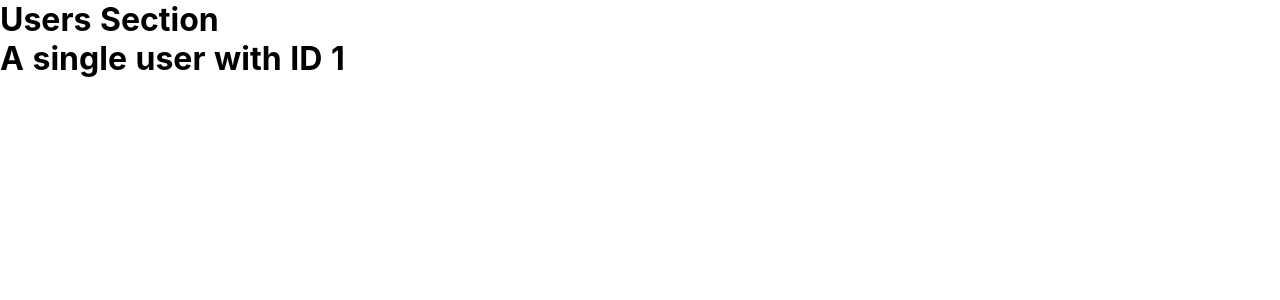
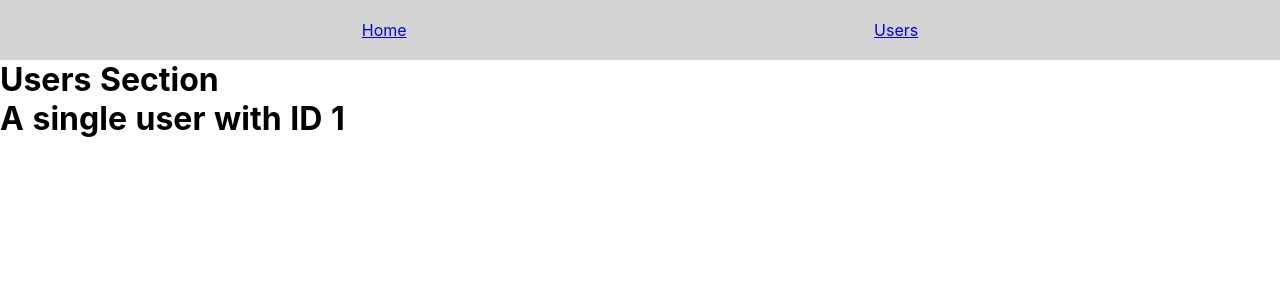
Before and after one commit to Benneee/nuxt-stuff, a Nuxt app in the folder nuxt-starting-project/: page /users/1 in a window 1280 px wide. Shown: the top 300 px of the page. Built offline with nearby package versions, Linux system fonts and the light colour scheme.

Commit message:
Feat: working with components

```diff
--- /dev/null
+++ b/nuxt-starting-project/components/Header.vue
@@ -0,0 +1,40 @@
+<template>
+  <header class="header">
+    <ul class="nav-items">
+      <li>
+        <nuxt-link to="/">Home</nuxt-link>
+      </li>
+      <li>
+        <nuxt-link to="/users">Users</nuxt-link>
+      </li>
+    </ul>
+  </header>
+</template>
+
+<script>
+export default {
+  name: "Header"
+
+}
+</script>
+
+<style scoped>
+  .header {
+    width: 100%;
+    height: 60px;
+    display: flex;
+    justify-content: center;
+    align-items: center;
+    background-color: lightgray;
+  }
+
+  .nav-items {
+    list-style: none;
+    padding: 0;
+    margin: 0;
+    display: flex;
+    justify-content: space-around;
+    align-items: center;
+    width: 80%;
+  }
+</style>
--- a/nuxt-starting-project/components/Logo.vue
+++ /dev/null
@@ -1,78 +0,0 @@
-<template>
-  <div class="VueToNuxtLogo">
-    <div class="Triangle Triangle--two"></div>
-    <div class="Triangle Triangle--one"></div>
-    <div class="Triangle Triangle--three"></div>
-    <div class="Triangle Triangle--four"></div>
-  </div>
-</template>
-
-<style>
-.VueToNuxtLogo
-{
-  display: inline-block;
-  animation: turn 2s linear forwards 1s;
-  transform: rotateX(180deg);
-  position: relative;
-  overflow: hidden;
-  height: 180px;
-  width: 245px;
-}
-.Triangle
-{
-  position: absolute;
-  top: 0;
-  left: 0;
-  width: 0;
-  height: 0;
-}
-.Triangle--one
-{
-  border-left: 105px solid transparent;
-  border-right: 105px solid transparent;
-  border-bottom: 180px solid #41B883;
-}
-.Triangle--two
-{
-  top: 30px;
-  left: 35px;
-  animation: goright 0.5s linear forwards 3.5s;
-  border-left: 87.5px solid transparent;
-  border-right: 87.5px solid transparent;
-  border-bottom: 150px solid #3B8070;
-}
-.Triangle--three
-{
-  top: 60px;
-  left: 35px;
-  animation: goright 0.5s linear forwards 3.5s;
-  border-left: 70px solid transparent;
-  border-right: 70px solid transparent;
-  border-bottom: 120px solid #35495E;
-}
-.Triangle--four
-{
-  top: 120px;
-  left: 70px;
-  animation: godown 0.5s linear forwards 3s;
-  border-left: 35px solid transparent;
-  border-right: 35px solid transparent;
-  border-bottom: 60px solid #fff;
-}
-
-@keyframes turn {
-  100% {
-    transform: rotateX(0deg);
-  }
-}
-@keyframes godown {
-  100% {
-    top: 180px;
-  }
-}
-@keyframes goright {
-  100% {
-    left: 70px;
-  }
-}
-</style>
--- a/nuxt-starting-project/layouts/default.vue
+++ b/nuxt-starting-project/layouts/default.vue
@@ -1,8 +1,19 @@
 <template>
   <div>
+    <Header />
     <nuxt/>
   </div>
 </template>
+
+<script>
+import Header from '~/components/Header.vue';
+
+export default {
+  components: {
+    Header
+  }
+}
+</script>
 
 <style>
 html
--- a/nuxt-starting-project/layouts/users.vue
+++ b/nuxt-starting-project/layouts/users.vue
@@ -1,9 +1,19 @@
 <template>
   <div>
+    <Header />
     <h1>Users Section</h1>
     <nuxt/>
   </div>
 </template>
+<script>
+import Header from '~/components/Header.vue';
+
+export default {
+  components: {
+    Header
+  }
+}
+</script>
 
 <style>
 html
--- a/nuxt-starting-project/package.json
+++ b/nuxt-starting-project/package.json
@@ -1,8 +1,8 @@
 {
-  "name": "nuxt-course",
+  "name": "nuxt-playground",
   "version": "1.0.0",
-  "description": "Nuxt.js course for Udemy",
-  "author": "Maximilian Schwarzmüller",
+  "description": "Nuxt.js playground for revision",
+  "author": "Benneee",
   "private": true,
   "scripts": {
     "dev": "nuxt",
--- a/nuxt-starting-project/pages/index.vue
+++ b/nuxt-starting-project/pages/index.vue
@@ -7,13 +7,7 @@
 </template>
 
 <script>
-import Logo from '~/components/Logo.vue';
-
 export default {
-  components: {
-    Logo
-  },
-
   methods: {
     goToProductsPage() {
       this.$router.push("/products");
@@ -23,12 +17,4 @@ export default {
 </script>
 
 <style scoped>
-.container {
-  min-height: 100vh;
-  display: flex;
-  flex-direction: column;
-  justify-content: center;
-  align-items: center;
-  text-align: center;
-}
 </style>
--- a/nuxt-starting-project/pages/users/_id/index.vue
+++ b/nuxt-starting-project/pages/users/_id/index.vue
@@ -1,19 +1,18 @@
 <template>
+  <div>
       <h1> A single user with ID {{ $route.params.id }} </h1>
+  </div>
 </template>
 
 <script>
 export default {
-
-  layout: 'users',
-
+    layout: "users",
     // This validate method is run by nuxt just before rendering this page
     // It can be used to validate the route properties
     validate(data) {
         // To test that only numbers are allowed from the ID property
         return /^\d+$/.test(data.params.id);
     },
-
 }
 </script>
 
```
Lines whose indentation alone changed are shown as unchanged.
